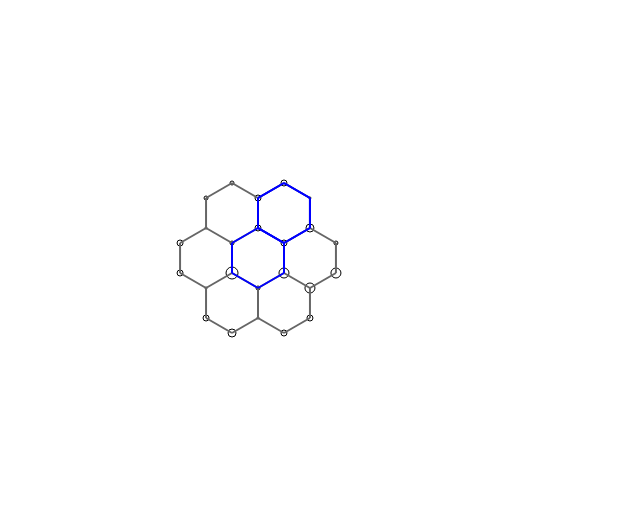
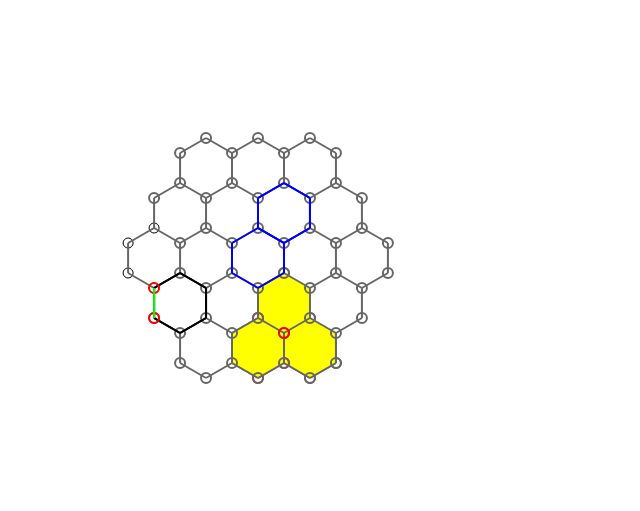
Before and after one commit to adamterlson/catan-board, a website: page index.html in a window 1280 px wide. Shown: the whole page, without its empty margins (0-640 px from the left). Drawn offline with Linux system fonts and the light colour scheme; files that its build step writes are made by us from their sources.

Commit message:
Reorg and tile coloring

```diff
--- /dev/null
+++ b/lib/border.js
@@ -0,0 +1,22 @@
+let Border = function (ownerTile, direction) {
+  this.tiles = [];
+  this.corners = [];
+  this.lineWidth = 2;
+  this.strokeStyle = '#666';
+  this.ownerTile = ownerTile;
+  this.direction = direction;
+};
+
+Border.prototype.draw = function (context) {
+  let path = new Path2D();
+  var corner1Location = this.corners[0].getPixelLocation();
+  var corner2Location = this.corners[1].getPixelLocation();
+
+  path.moveTo(corner1Location.x, corner1Location.y);
+  path.lineTo(corner2Location.x, corner2Location.y);
+
+  context.lineWidth = this.lineWidth;
+  context.strokeStyle = this.strokeStyle;
+
+  context.stroke(path);
+};
--- /dev/null
+++ b/lib/corner.js
@@ -0,0 +1,44 @@
+let Corner = function (ownerTile, direction) {
+  this.tiles = [];
+  this.ownerTile = ownerTile;
+  this.direction = direction;
+  this.radius = 5;
+};
+
+Corner.prototype.makeCornerPoints = function () {
+  return Object.keys(this.corners).map(function (key) {
+    var corner = this.corners[key];
+    var i = CORNER_INDEX_MAP[key];
+
+    return this.hexCorner(i);
+  }, this);
+};
+
+Corner.prototype.drawingOrigin = function () {
+  let origin = hexToPixel(this.ownerTile.location, EDGE_SIZE);
+
+  return {
+    x: origin.x + this.lineWidth/2,
+    y: origin.y + this.lineWidth/2
+  };
+};
+
+Corner.prototype.draw = function (context) {
+  let point = this.getPixelLocation();
+  let path = new Path2D();
+
+  path.arc(point.x, point.y, this.radius, 0, 2 * Math.PI, false);
+  context.lineWidth = this.lineWidth;
+  context.strokeStyle = this.strokeStyle;
+  context.stroke(path);
+};
+
+Corner.prototype.getPixelLocation = function () {
+  let origin = hexToPixel(this.ownerTile.location, EDGE_SIZE);
+  let i = CORNER_INDEX_MAP[this.direction];
+  let angle_deg = 60 * i + 30;
+  let angle_rad = Math.PI / 180 * angle_deg;
+  let p = Point(origin.x + EDGE_SIZE * Math.cos(angle_rad),
+               origin.y + EDGE_SIZE * Math.sin(angle_rad));
+  return p;
+};
--- a/lib/game.js
+++ b/lib/game.js
@@ -1,337 +1,5 @@
-'use strict';
-
-const DIRECTION_MAPS = {
-  CORNERS: {
-    N: [{ q: 0, r: 0, corner: 'N' }],
-    NE: [{ q: +1, r: -1, corner: 'S' }, { q: +1, r: 0, corner: 'NW' }],
-    SE: [{ q: 0, r: +1, corner: 'N' }, { q: +1, r: 0, corner: 'SW' }],
-    S: [{ q: 0, r: 0, corner: 'S' }],
-    SW: [{ q: -1, r: +1, corner: 'N' }, { q: -1, r: 0, corner: 'SE' }],
-    NW: [{ q: 0, r: -1, corner: 'S' }, { q: -1, r: 0, corner: 'NE' }]
-  },
-  BORDERS: {
-    NW: { q: 0, r: 0, border: 'NW', corners: ['NW', 'N'] },
-    NE: { q: +1, r: -1, border: 'SW', corners: ['N', 'NE']},
-    E: { q: +1, r: 0, border: 'W', corners: ['NE', 'SE'] },
-    SE: { q: 0, r: +1, border: 'NW', corners: ['SE', 'S']},
-    SW: { q: 0, r: 0, border: 'SW', corners: ['S', 'SW'] },
-    W: { q: 0, r: 0, border: 'W', corners: ['SW', 'NW'] }
-  },
-  NEIGHBORS: {
-    NW: { q: 0, r: -1 },
-    NE: { q: +1, r: -1 },
-    E: { q: +1, r: 0 },
-    SE: { q: 0, r: +1 },
-    SW: { q: -1, r: +1 },
-    W: { q: -1, r: 0 }
-  }
-};
-
-const CORNER_INDEX_MAP = {
-  N: 4,
-  NE: 5,
-  SE: 6,
-  S: 1,
-  SW: 2,
-  NW: 3
-};
-
-const EDGE_SIZE = 30;
-
-let Board = function (canvasId) {
-  this.canvas = document.getElementById(canvasId);
-  this.context = this.canvas.getContext('2d');
-  this.context.translate(this.canvas.width / 2, this.canvas.height / 2);
-
-  this.radius = 1;
-  this.tiles = [];
-
-  this.hexGrid = this.makeHexGrid(this.radius);
-  this.assignCornersToTiles();
-  this.assignBordersToTiles();
-
-  this.corners = this.getAllCorners();
-  this.borders = this.getAllBorders();
-};
-
-Board.prototype.makeHexGrid = function (radius, tileSize) {
-  let cols = [];
-
-  for (let q = -radius; q <= radius; q++) {
-    let row = [];
-    for (let r = -radius; r <= radius; r++) {
-      let hex = new Hex(q, r);
-      let cube = hexToCube(hex);
-      if (cubeDistance(cube, {x: 0, y: 0, z: 0}) <= this.radius) {
-        let tile = new Tile(hex);
-
-        row.push(tile);
-        this.tiles.push(tile);
-      } else {
-        row.push(null);
-      }
-    }
-    cols.push(row);
-  }
-
-  return cols
-};
-
-Board.prototype.getAllCorners = function () {
-  var all = [];
-  this.tiles.forEach(tile => {
-    Object.keys(tile.corners).forEach(direction => {
-      var corner = tile.corners[direction];
-      if (corner.ownerTile === tile) {
-        all.push(corner);
-      }
-    });
-  });
-  return all;
-};
-
-Board.prototype.getAllBorders = function () {
-  var all = [];
-  this.tiles.forEach(tile => {
-    Object.keys(tile.borders).forEach(direction => {
-      var corner = tile.borders[direction];
-      if (corner.ownerTile === tile) {
-        all.push(corner);
-      }
-    });
-  });
-  return all;
-};
-
-Board.prototype.draw = function () {
-  this.tiles.forEach((tile) => {
-    tile.draw(this.context);
-  });
-};
-
-Board.prototype.getTileByHex = function (hex) {
-  var res = this.tiles.filter(function (tile) {
-    return tile.location.q === hex.q && tile.location.r === hex.r;
-  });
-
-  return res.length ? res[0] : null;
-};
-
-Board.prototype.getTileNeighbor = function (tile, direction) {
-  return this.getTileByHex(hexAdd(tile.location, DIRECTION_MAPS.NEIGHBORS[direction]));
-};
-
-Board.prototype.getNeighborsCorner = function (tile, direction) {
-  var coordTranslates = DIRECTION_MAPS.CORNERS[direction];
-  var corner;
-  coordTranslates.forEach(coordTranslate => {
-    if (corner) { return; }
-    var neighborCoord = hexAdd(coordTranslate, tile.location);
-    var neighborTile = this.getTileByHex(neighborCoord);
-
-    if (neighborTile) {
-      corner = neighborTile.corners[coordTranslate.corner];
-    }
-  });
-
-  return corner;
-};
-
-Board.prototype.getNeighborsBorder = function (tile, direction) {
-  var coordTranslate = DIRECTION_MAPS.BORDERS[direction];
-  var neighborCoord = hexAdd(coordTranslate, tile.location);
-  var neighborTile = this.getTileByHex(neighborCoord);
-  var border;
-
-  if (neighborTile) {
-    border = neighborTile.borders[coordTranslate.border];
-  }
-
-  return border;
-};
-
-Board.prototype.assignCornersToTiles = function () {
-  this.tiles.forEach(tile => {
-    Object.keys(tile.corners).forEach(direction => {
-      var corner = this.getNeighborsCorner(tile, direction) ||
-                   tile.makeCorner(direction);
-
-      corner.tiles.push(tile);
-
-      tile.corners[direction] = corner;
-    });
-  });
-};
-
-Board.prototype.assignCornersToBorder = function (tile, direction) {
-  tile.borders[direction].corners = DIRECTION_MAPS.BORDERS[direction].corners.map(cornerDirection => {
-    return tile.corners[cornerDirection];
-  });
-};
-
-Board.prototype.assignBordersToTiles = function () {
-  this.tiles.forEach(tile => {
-    Object.keys(tile.borders).forEach(direction => {
-      var border = this.getNeighborsBorder(tile, direction) ||
-                   tile.makeBorder(direction);
-
-      border.tiles.push(tile);
-      tile.borders[direction] = border;
-      this.assignCornersToBorder(tile, direction);
-    });
-  });
-};
-
-Board.prototype.draw = function () {
-  this.tiles.forEach(tile => tile.draw(this.context));
-};
-
-let Corner = function (ownerTile, direction) {
-  this.tiles = [];
-  this.ownerTile = ownerTile;
-  this.direction = direction;
-  this.radius = 5;
-};
-
-Corner.prototype.makeCornerPoints = function () {
-  return Object.keys(this.corners).map(function (key) {
-    var corner = this.corners[key];
-    var i = CORNER_INDEX_MAP[key];
-
-    return this.hexCorner(i);
-  }, this);
-};
-
-Corner.prototype.drawingOrigin = function () {
-  let origin = hexToPixel(this.ownerTile.location, EDGE_SIZE);
-
-  return {
-    x: origin.x + this.lineWidth/2,
-    y: origin.y + this.lineWidth/2
-  };
-};
-
-Corner.prototype.draw = function (context) {
-  let point = this.getPixelLocation();
-  let path = new Path2D();
-
-  path.arc(point.x, point.y, this.radius, 0, 2 * Math.PI, false);
-  context.lineWidth = this.lineWidth;
-  context.strokeStyle = this.strokeStyle;
-  context.stroke(path);
-};
-
-Corner.prototype.getPixelLocation = function () {
-  let origin = hexToPixel(this.ownerTile.location, EDGE_SIZE);
-  let i = CORNER_INDEX_MAP[this.direction];
-  let angle_deg = 60 * i + 30;
-  let angle_rad = Math.PI / 180 * angle_deg;
-  let p = Point(origin.x + EDGE_SIZE * Math.cos(angle_rad),
-               origin.y + EDGE_SIZE * Math.sin(angle_rad));
-  return p;
-};
-
-let Border = function (ownerTile, direction) {
-  this.tiles = [];
-  this.corners = [];
-  this.lineWidth = 2;
-  this.strokeStyle = '#666';
-  this.ownerTile = ownerTile;
-  this.direction = direction;
-};
-
-Border.prototype.draw = function (context) {
-  let path = new Path2D();
-  var corner1Location = this.corners[0].getPixelLocation();
-  var corner2Location = this.corners[1].getPixelLocation();
-
-  path.moveTo(corner1Location.x, corner1Location.y);
-  path.lineTo(corner2Location.x, corner2Location.y);
-
-  context.lineWidth = this.lineWidth;
-  context.strokeStyle = this.strokeStyle;
-
-  context.stroke(path);
-};
-
-
-let Tile = function (hex) {
-  this.location = hex;
-
-  this.corners = {
-    N: this.makeCorner('N'),
-    NE: null,
-    SE: null,
-    S: this.makeCorner('S'),
-    SW: null,
-    NW: null
-  };
-
-  this.borders = {
-    NW: this.makeBorder('NW'),
-    NE: null,
-    E: null,
-    SE: null,
-    SW: this.makeBorder('SW'),
-    W: this.makeBorder('W')
-  };
-};
-
-Tile.prototype.makeCorner = function (direction) {
-  return new Corner(this, direction);
-};
-
-Tile.prototype.makeBorder = function (direction) {
-  var border = new Border(this, direction);
-  border.tiles.push(this);
-
-  return border;
-};
-
-Tile.prototype.width = function () {
-  return Math.sqrt(3)/2 * this.height();
-};
-
-Tile.prototype.height = function () {
-  return EDGE_SIZE * 2;
-};
-
-Tile.prototype.moveHex = function (hex) {
-  this.location = hex;
-};
-
-Tile.prototype.draw = function (context) {
-  Object.keys(this.corners).forEach(direction => {
-    let corner = this.corners[direction];
-    if (corner.ownerTile === this) {
-      corner.draw(context);
-    }
-  });
-
-  Object.keys(this.borders).forEach(direction => {
-    let border = this.borders[direction];
-    if (border.ownerTile === this) {
-      border.draw(context);
-    }
-  });
-};
-
-
 let board = new Board('board');
-//board.draw();
-
-console.log(board.corners.length);
-console.log(board.borders.length);
-
-board.corners.forEach(corner => {
-  corner.radius = Math.round(Math.random()*5) + 1;
-  corner.draw(board.context);
-});
-
-board.borders.forEach(border => {
-  border.radius = Math.round(Math.random()*5) + 1;
-  border.draw(board.context);
-});
+board.draw();
 
 board.getTileByHex(Hex(0, 0)).borders['NE'].tiles.forEach(tile => {
   Object.keys(tile.borders).forEach(direction => {
@@ -341,67 +9,35 @@ board.getTileByHex(Hex(0, 0)).borders['NE'].tiles.forEach(tile => {
   })
 });
 
+var border = board.getTileByHex(Hex(-2, 1)).borders['W'];
+
+// Tiles along border
+border.tiles.forEach(tile => {
+  Object.keys(tile.borders).forEach(direction => {
+    var border = tile.borders[direction];
+    border.strokeStyle = '#000';
+    border.draw(board.context);
+  });
+});
+
+// corners on border
+border.corners.forEach(corner => {
+  corner.strokeStyle = '#f00';
+  corner.draw(board.context);
+});
+
+// border itself
+border.strokeStyle = '#0f0';
+border.draw(board.context);
 
 
 
-/**
- * Coord Types
- */
 
-function Point(x, y) {
-  return { x: x, y: y };
-};
+var corner = board.getTileByHex(Hex(0, 1)).corners['S'];
+corner.strokeStyle = '#f00';
+corner.draw(board.context);
 
-function Hex(q, r) {
-  return { q: q, r: r };
-};
-
-function Cube(x, y, z) {
-  return {
-    x: x,
-    y: y,
-    z: z
-  };
-};
-
-/**
- * Type Conversions
- */
-
-function cubeToHex(h) {
-  return Hex(h.x, h.z);
-}
-
-function hexToCube(h) {
-  let x = h.q;
-  let z = h.r;
-  let y = -x-z;
-
-  return Cube(x, y, z);
-}
-
-function hexToPixel(h, size) {
-  if (!h || !size) {
-    throw new Error('Need hex and size');
-  }
-
-  let x = size * Math.sqrt(3) * (h.q + h.r/2)
-  let y = size * 3/2 * h.r
-  return Point(x, y);
-}
-
-/**
- * Util Functions
- */
-
-function cubeDistance(a, b) {
-  return (Math.abs(a.x - b.x) + Math.abs(a.y - b.y) + Math.abs(a.z - b.z)) / 2;
-}
-
-function cubeAdd(a, b) {
-  return Cube(a.x + b.x, a.y + b.y, a.z + b.z);
-}
-
-function hexAdd(a, b) {
-  return Hex(a.q + b.q, a.r + b.r);
-}
+corner.tiles.forEach(tile => {
+  tile.fillStyle = '#ff0';
+  tile.draw(board.context);
+});
--- /dev/null
+++ b/lib/tile.js
@@ -0,0 +1,79 @@
+let Tile = function (hex) {
+  this.location = hex;
+  this.fillStyle = null;
+
+  this.corners = {
+    N: this.makeCorner('N'),
+    NE: null,
+    SE: null,
+    S: this.makeCorner('S'),
+    SW: null,
+    NW: null
+  };
+
+  this.borders = {
+    NW: this.makeBorder('NW'),
+    NE: null,
+    E: null,
+    SE: null,
+    SW: this.makeBorder('SW'),
+    W: this.makeBorder('W')
+  };
+};
+
+Tile.prototype.makeCorner = function (direction) {
+  return new Corner(this, direction);
+};
+
+Tile.prototype.makeBorder = function (direction) {
+  var border = new Border(this, direction);
+  border.tiles.push(this);
+
+  return border;
+};
+
+Tile.prototype.width = function () {
+  return Math.sqrt(3)/2 * this.height();
+};
+
+Tile.prototype.height = function () {
+  return EDGE_SIZE * 2;
+};
+
+Tile.prototype.moveHex = function (hex) {
+  this.location = hex;
+};
+
+Tile.prototype.draw = function (context) {
+  if (this.fillStyle) {
+    context.globalCompositeOperation='destination-over';
+    let path = new Path2D();
+
+    let locations = Object.keys(this.corners).map(direction => {
+      let corner = this.corners[direction];
+      return corner.getPixelLocation();
+    });
+
+    context.beginPath();
+    context.moveTo(locations[0].x, locations[0].y);
+    locations.forEach(location => context.lineTo(location.x, location.y));
+    context.closePath();
+
+    context.fillStyle = this.fillStyle;
+    context.fill();
+  }
+
+  Object.keys(this.corners).forEach(direction => {
+    let corner = this.corners[direction];
+    if (corner.ownerTile === this) {
+      corner.draw(context);
+    }
+  });
+
+  Object.keys(this.borders).forEach(direction => {
+    let border = this.borders[direction];
+    if (border.ownerTile === this) {
+      border.draw(context);
+    }
+  });
+};
--- /dev/null
+++ b/lib/utils.js
@@ -0,0 +1,103 @@
+/**
+ * Constants
+ */
+
+const DIRECTION_MAPS = {
+  CORNERS: {
+    N: [{ q: 0, r: 0, corner: 'N' }],
+    NE: [{ q: +1, r: -1, corner: 'S' }, { q: +1, r: 0, corner: 'NW' }],
+    SE: [{ q: 0, r: +1, corner: 'N' }, { q: +1, r: 0, corner: 'SW' }],
+    S: [{ q: 0, r: 0, corner: 'S' }],
+    SW: [{ q: -1, r: +1, corner: 'N' }, { q: -1, r: 0, corner: 'SE' }],
+    NW: [{ q: 0, r: -1, corner: 'S' }, { q: -1, r: 0, corner: 'NE' }]
+  },
+  BORDERS: {
+    NW: { q: 0, r: 0, border: 'NW', corners: ['NW', 'N'] },
+    NE: { q: +1, r: -1, border: 'SW', corners: ['N', 'NE']},
+    E: { q: +1, r: 0, border: 'W', corners: ['NE', 'SE'] },
+    SE: { q: 0, r: +1, border: 'NW', corners: ['SE', 'S']},
+    SW: { q: 0, r: 0, border: 'SW', corners: ['S', 'SW'] },
+    W: { q: 0, r: 0, border: 'W', corners: ['SW', 'NW'] }
+  },
+  NEIGHBORS: {
+    NW: { q: 0, r: -1 },
+    NE: { q: +1, r: -1 },
+    E: { q: +1, r: 0 },
+    SE: { q: 0, r: +1 },
+    SW: { q: -1, r: +1 },
+    W: { q: -1, r: 0 }
+  }
+};
+
+const CORNER_INDEX_MAP = {
+  N: 4,
+  NE: 5,
+  SE: 6,
+  S: 1,
+  SW: 2,
+  NW: 3
+};
+
+const EDGE_SIZE = 30;
+
+/**
+ * Conversions
+ */
+
+function cubeDistance(a, b) {
+  return (Math.abs(a.x - b.x) + Math.abs(a.y - b.y) + Math.abs(a.z - b.z)) / 2;
+}
+
+function cubeAdd(a, b) {
+  return Cube(a.x + b.x, a.y + b.y, a.z + b.z);
+}
+
+function hexAdd(a, b) {
+  return Hex(a.q + b.q, a.r + b.r);
+}
+
+/**
+ * Coord Types
+ */
+
+function Point(x, y) {
+  return { x: x, y: y };
+};
+
+function Hex(q, r) {
+  return { q: q, r: r };
+};
+
+function Cube(x, y, z) {
+  return {
+    x: x,
+    y: y,
+    z: z
+  };
+};
+
+/**
+ * Type Conversions
+ */
+
+function cubeToHex(h) {
+  return Hex(h.x, h.z);
+}
+
+function hexToCube(h) {
+  let x = h.q;
+  let z = h.r;
+  let y = -x-z;
+
+  return Cube(x, y, z);
+}
+
+function hexToPixel(h, size) {
+  if (!h || !size) {
+    throw new Error('Need hex and size');
+  }
+
+  let x = size * Math.sqrt(3) * (h.q + h.r/2)
+  let y = size * 3/2 * h.r
+  return Point(x, y);
+}
```
Also changed, not shown: index.html (+5 -0 lines), lib/const.js (added, +37 -0 lines), lib/board.js (added).
